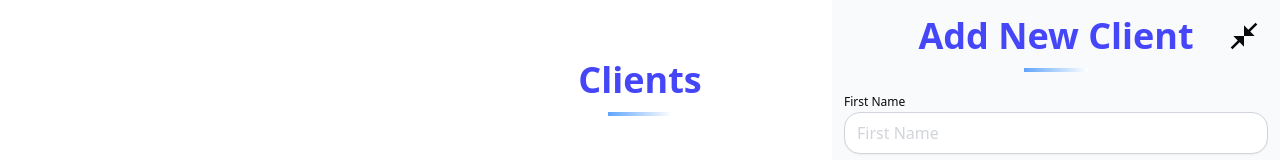
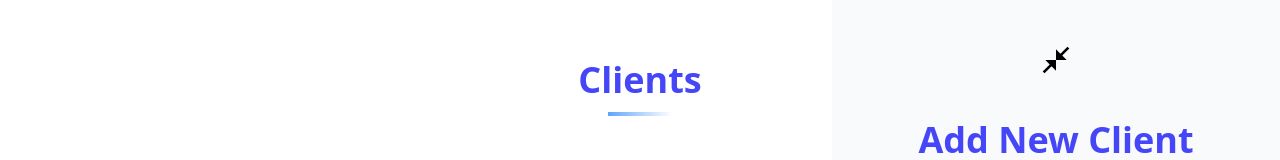
Before and after one commit to refilwe-tech/invest-smart-web, a React (Vite) app: page /users/new in a window 1280 px wide. Shown: the top 160 px of the page. Built offline with nearby package versions, Linux system fonts and the light colour scheme; no server answers.

Commit message:
Rename "Investment Analysis" to "Investment Calculator" and update button elements to use the Button component in EditUserPage and NewUserPage.

```diff
--- a/src/components/common/nav-bar.tsx
+++ b/src/components/common/nav-bar.tsx
@@ -91,7 +91,7 @@ export const NavBar = () => {
       {
         path: "/invest",
         icon: <GiReceiveMoney />,
-        name: "Investment Analysis",
+        name: "Investment Calculator",
       },
       {
         path: "/plan",
--- a/src/components/pages/app-pages/edit-user.page.tsx
+++ b/src/components/pages/app-pages/edit-user.page.tsx
@@ -1,4 +1,4 @@
-import { Heading } from "@project/components/common";
+import { Button, Heading } from "@project/components/common";
 import { EditUserForm, } from "@project/components/forms";
 import { PageLayout } from "@project/components/layouts";
 import { useLocation, useNavigate, useParams } from "@tanstack/react-router";
@@ -24,9 +24,9 @@ export const EditUserPage = () => {
           isOpen ? "translate-x-0" : "translate-x-full"
         } sm:w-full sm:max-w-md`}
       >
-        <button className="absolute top-0 right-0 p-5" onClick={close}>
+        <Button variant="clear" type="button" className="absolute top-0 right-0 p-5" onClick={close}>
           <MdOutlineCloseFullscreen className="w-8 h-8 hover:text-primary-dark" />
-        </button>
+        </Button>
         <Heading heading={pageTitle} />
         <EditUserForm />
       </section>
--- a/src/components/pages/app-pages/new-user-page.tsx
+++ b/src/components/pages/app-pages/new-user-page.tsx
@@ -1,4 +1,4 @@
-import { Heading } from "@project/components/common";
+import { Button, Heading } from "@project/components/common";
 import { UserForm } from "@project/components/forms";
 import { PageLayout } from "@project/components/layouts";
 import { useLocation, useNavigate } from "@tanstack/react-router";
@@ -22,9 +22,9 @@ export const NewUserPage = () => {
           isOpen ? "translate-x-0" : "translate-x-full"
         } sm:w-full sm:max-w-md`}
       >
-        <button className="absolute top-0 right-0 p-5" onClick={close}>
+        <Button variant="clear" type="button" className="absolute top-0 right-0 p-5" onClick={close}>
           <MdOutlineCloseFullscreen className="w-8 h-8 hover:text-primary-dark" />
-        </button>
+        </Button>
         <Heading heading={pageTitle} />
         <UserForm />
       </section>
```
